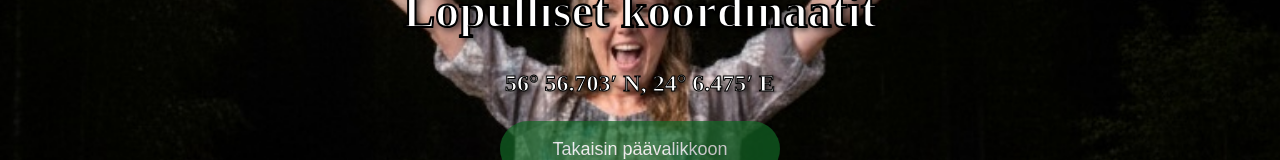
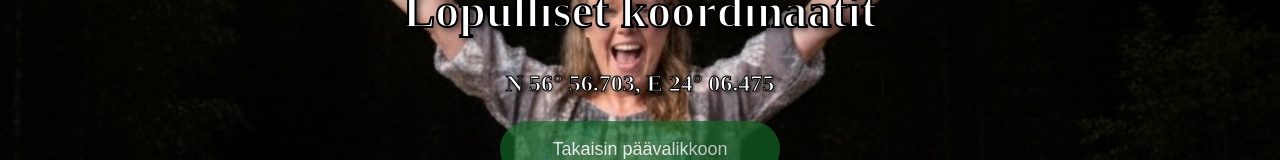
Before and after one commit to grande-fi/heidin-jouluseikkailu, a Next.js app: page /final in a window 1280 px wide. Shown: the part 336-496 px from the top of the page. Built offline with nearby package versions, Linux system fonts and the light colour scheme.

Commit message:
Update page.js
final fix

```diff
--- a/app/final/page.js
+++ b/app/final/page.js
@@ -43,7 +43,7 @@ export default function FinalPage() {
           WebkitTextStroke: "1px black",
           textShadow: "2px 2px 4px rgba(0, 0, 0, 0.8)"
         }} className="mb-6">
-          56° 56.703′ N, 24° 6.475′ E
+          N 56° 56.703, E 24° 06.475
         </p>
 
         <div style={{ display: "flex", flexDirection: "column", alignItems: "center", gap: "24px" }}>
```
